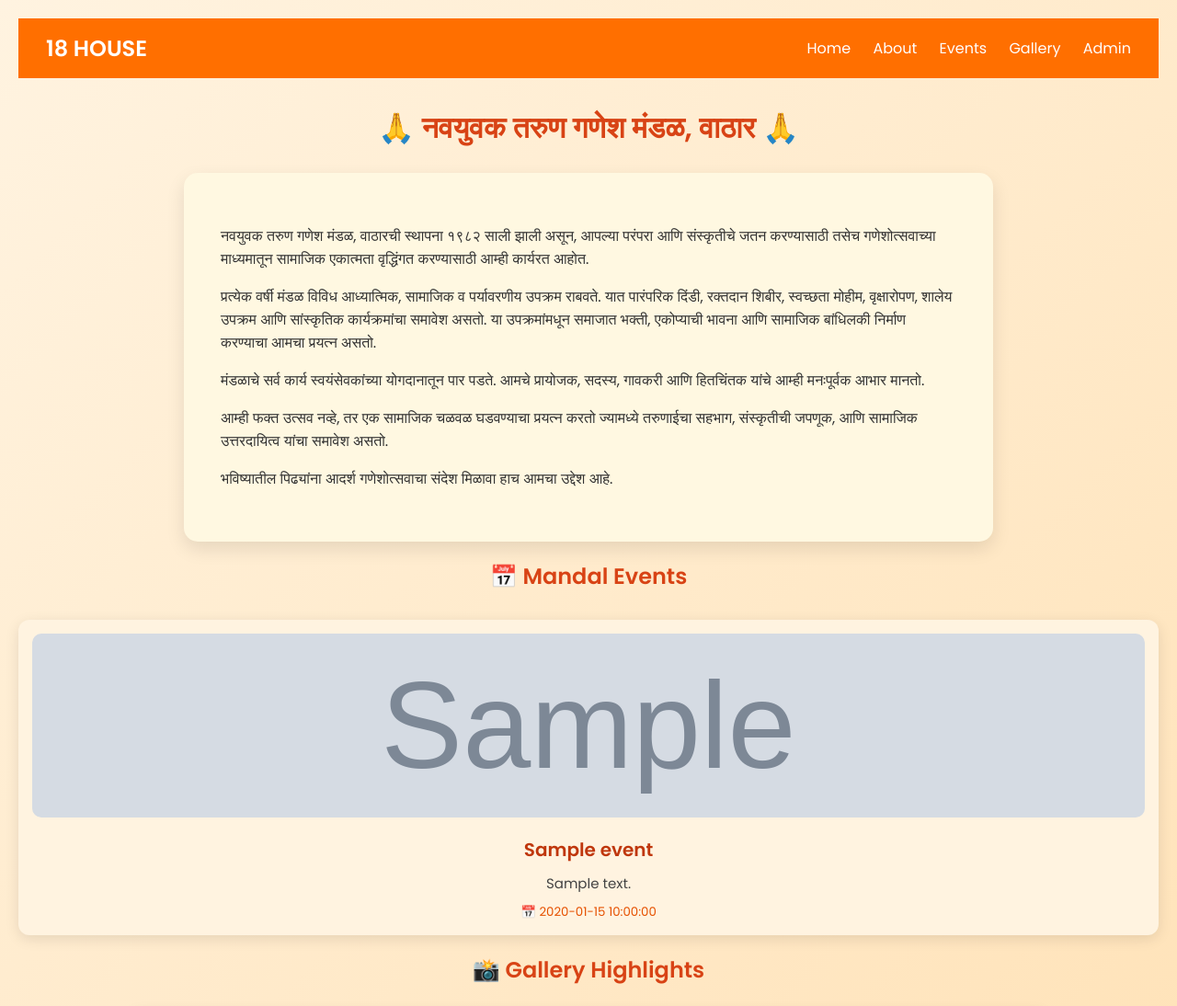
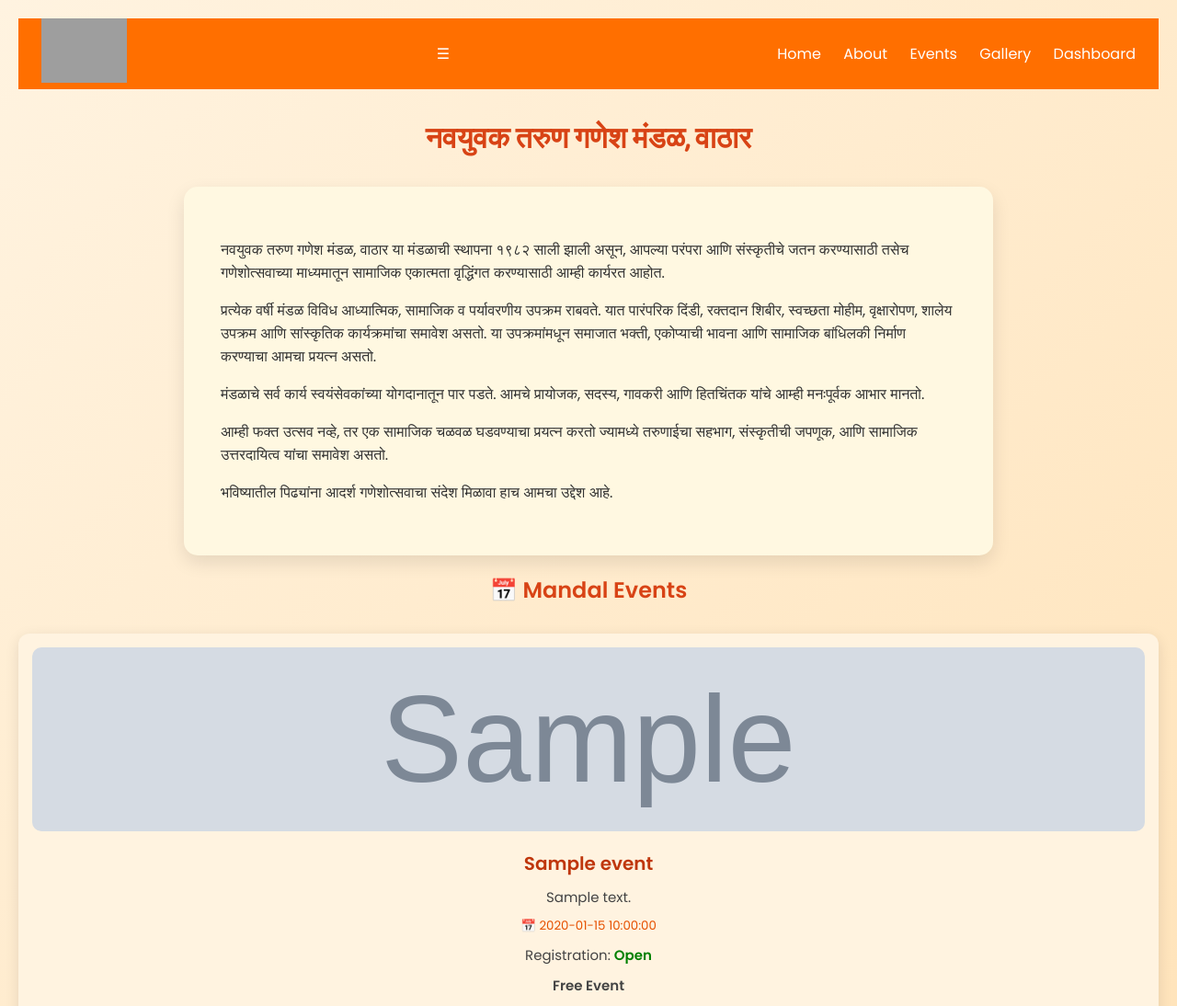
Before and after one commit to pranavp1560/Navayuvak, a Flask app: page / in a window 1280 px wide. Shown: the top 1094 px of the page at 92% size. Run offline with Flask 3, Linux system fonts and the light colour scheme; the visitor is signed in with stand-in values (Sample User, id 1); grey boxes marked "Sample" are stand-in pictures; a database or web service that is not in the repository returns one stand-in record (values such as "Sample title"); grey boxes are pictures that could not be loaded.

Commit message:
Update index.html

```diff
--- a/templates/index.html
+++ b/templates/index.html
@@ -5,28 +5,51 @@
   <meta name="viewport" content="width=device-width, initial-scale=1.0" />
   <title>18 House</title>
   <link href="https://fonts.googleapis.com/css2?family=Poppins:wght@400;600&display=swap" rel="stylesheet">
+  <link href="https://fonts.googleapis.com/css2?family=Baloo+2&display=swap" rel="stylesheet">
+  <link href="https://fonts.googleapis.com/css2?family=Mukta:wght@400;700&display=swap" rel="stylesheet">
+  <link rel="stylesheet" href="https://unpkg.com/swiper/swiper-bundle.min.css" />
+
+
   <link rel="stylesheet" href="{{ url_for('static', filename='css/style.css') }}">
+  <style>
+      nav{
+      padding: 0px 25px;
+    }
+  .logo img {
+    height: 70px;
+    width: auto;
+  }
+      </style>
     </head>
-
     <body>
-
-  <!-- Navbar -->
+      <div class="background-blur">
+        <div class="color-overlay"></div>
+      </div>
       <nav>
-    <h2 style="color: white;">18 HOUSE</h2>
-    <div>
+        <div class="logo">
+          <img src="/static/images/logo.png" alt="Logo" />
+        </div>
+  <div class="hamburger" onclick="toggleMenu()">☰</div>
+  <div class="nav-links" id="navLinks">
     <a href="/">Home</a>
     <a href="/about">About</a>
     <a href="/view_events">Events</a>
     <a href="/galleryview">Gallery</a>
+    {% if session.admin_logged_in %}
+    <a href="/dashboard">Dashboard</a>
+    {% else %}
     <a href="/admin">Admin</a>
+    {% endif %}
+
   </div>
 </nav>
+<div class="main-content">
 
   <!-- Hero Heading -->
-  <h1>🙏 नवयुवक तरुण गणेश मंडळ, वाठार  🙏</h1>
+  <h1 style="font-family: 'Baloo 2', cursive;">नवयुवक तरुण गणेश मंडळ, वाठार</h1>
   <div class="container">
     <p>
-      नवयुवक तरुण गणेश मंडळ, वाठारची स्थापना १९८२ साली झाली असून, आपल्या परंपरा आणि संस्कृतीचे जतन करण्यासाठी तसेच गणेशोत्सवाच्या माध्यमातून सामाजिक एकात्मता वृद्धिंगत करण्यासाठी आम्ही कार्यरत आहोत.
+      नवयुवक तरुण गणेश मंडळ, वाठार या मंडळाची स्थापना १९८२ साली झाली असून, आपल्या परंपरा आणि संस्कृतीचे जतन करण्यासाठी तसेच गणेशोत्सवाच्या माध्यमातून सामाजिक एकात्मता वृद्धिंगत करण्यासाठी आम्ही कार्यरत आहोत.
     </p>
     <p>
       प्रत्येक वर्षी मंडळ विविध आध्यात्मिक, सामाजिक व पर्यावरणीय उपक्रम राबवते. यात पारंपरिक दिंडी, रक्तदान शिबीर, स्वच्छता मोहीम, वृक्षारोपण, शालेय उपक्रम आणि सांस्कृतिक कार्यक्रमांचा समावेश असतो. या उपक्रमांमधून समाजात भक्ती, एकोप्याची भावना आणि सामाजिक बांधिलकी निर्माण करण्याचा आमचा प्रयत्न असतो.
@@ -55,27 +116,103 @@
         <small>📅 {{ event['event_date'] }}</small>
       </div>
     {% endfor %}
+  </div> -->
+  <!-- <h2>📅 Mandal Events</h2> -->
+  <div class="events-grid">
+    {% for event in events %}
+      <div class="event-card">
+        <div class="image-wrapper">
+          <img src="{{ event.image_url }}" alt="Event Image">
         </div>
+        <h3>{{ event.title }}</h3>
+        <p>{{ event.description }}</p>
+        <small>📅 {{ event.event_date }}</small>
 
-  <!-- Gallery Preview -->
-  <h2>📸 Gallery Highlights</h2>
-  <div class="gallery">
-    {% for img in gallery[:6] %}
-      <div class="gallery-card">
-        <img src="{{ img.url }}" alt="Gallery Image">        <p>{{ img['caption'] }}</p>
+        <!-- Registration Status -->
+        {% if event.registration_open %}
+          <p>Registration: <b style="color:green;">Open</b></p>
+
+          <!-- Free / Paid -->
+          {% if event.is_paid %}
+            <p><b>Paid Event</b></p>
+            <!-- {% if event.qr_url %}
+              <img src="{{ event.qr_url }}" alt="QR Code" style="max-width:120px; display:block; margin:5px auto;">
+              {% if event.upi_id %}
+                <p>UPI ID: <b>{{ event.upi_id }}</b></p>
+              {% endif %}
+            {% endif %} -->
+          {% else %}
+            <p><b>Free Event</b></p>
+          {% endif %}
+
+          <!-- Register button -->
+          <a href="{{ url_for('event_register', id=event._id|string) }}" class="btn btn-register">Register</a>
+        {% else %}
+          <p>Registration: <b style="color:red;">Closed</b></p>
+        {% endif %}
       </div>
     {% endfor %}
   </div>
 
-  <!-- View More Button -->
-  <div class="view-more">
-    <a href="/galleryview">View Full Gallery</a>
+
+
+  <h2 class="section-heading">Gallery Highlights</h2>
+
+  <div class="swiper myGallerySwiper">
+    <div class="swiper-wrapper">
+      {% for img in gallery[:10] %}
+        <div class="swiper-slide">
+          <div class="gallery-item">
+            <img src="{{ img.url }}" alt="Gallery Image">
+          </div>
+        </div>
+      {% endfor %}
     </div>
 
+    <!-- Optional pagination -->
+    <div class="swiper-pagination"></div>
+  </div>
+
+  <div class="view-more">
+    <a href="/galleryview" class="btn-view-all">View Full Gallery</a>
+  </div>
+
+
+
+</div>
   <!-- Footer -->
   <footer>
     © 2025 Navayuvak Tarun Ganesh Mandal Wathar. All Rights Reserved. | Designed by Pranav Chandrakant Patil
   </footer>
 
+  <script>
+    function toggleMenu() {
+      const links = document.getElementById('navLinks');
+      links.classList.toggle('active');
+    }
+  </script>
+
+<script src="https://unpkg.com/swiper/swiper-bundle.min.js"></script>
+<script>
+  var swiper = new Swiper('.myGallerySwiper', {
+    slidesPerView: 1,
+    spaceBetween: 20,
+    loop: true,
+    autoplay: {
+      delay: 2500,       // 2500ms = 2.5 seconds per slide
+      disableOnInteraction: false,
+    },
+    pagination: {
+      el: '.swiper-pagination',
+      clickable: true,
+    },
+    breakpoints: {
+      640: { slidesPerView: 1 },
+      768: { slidesPerView: 2 },
+      1024: { slidesPerView: 3 },
+    }
+  });
+</script>
+
 </body>
 </html>
```
Also changed, not shown: other parts of templates/index.html (+39 -1 lines). Lines whose indentation alone changed are shown as unchanged.
